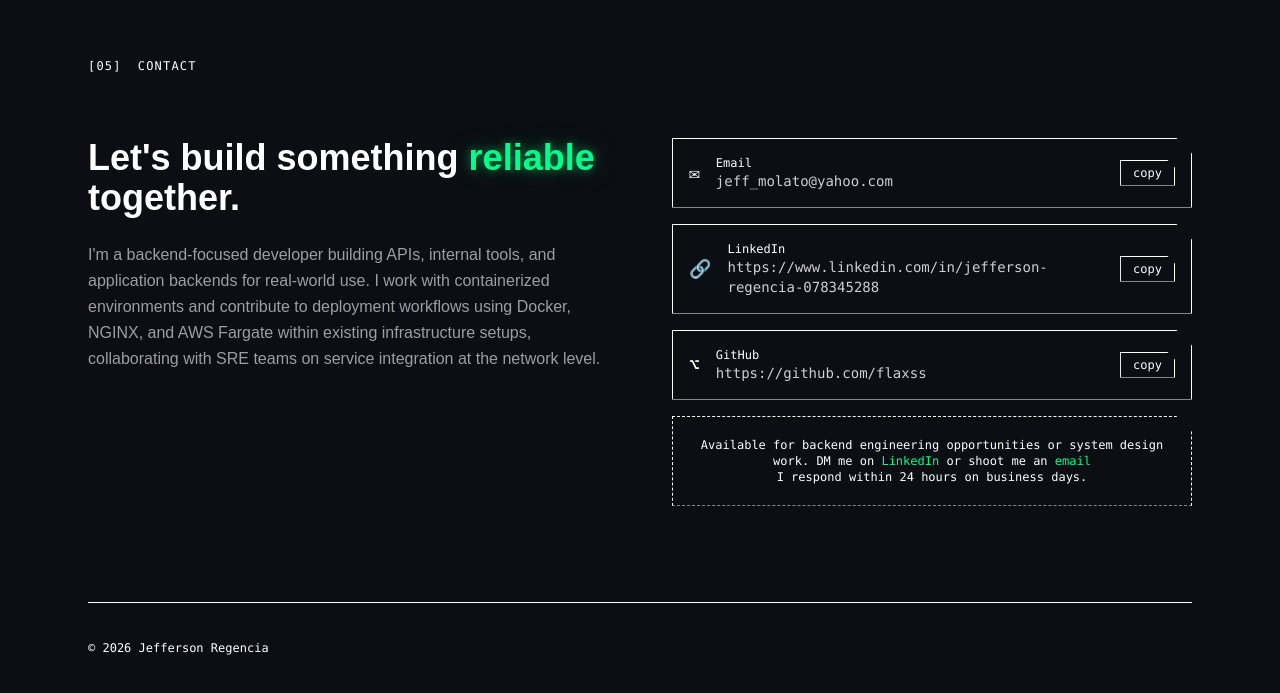
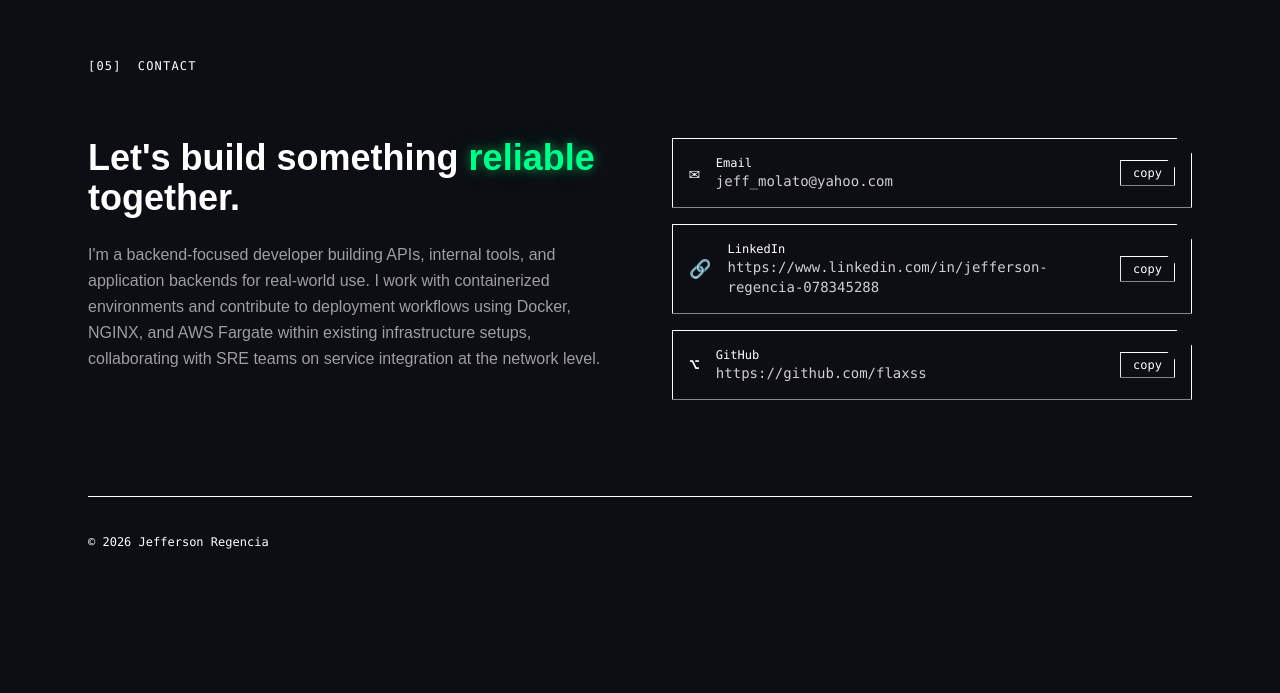
Before and after one commit to flaxss/portfolio, a React (Vite) app: page / in a window 1280 px wide. Shown: the part 4832-5525 px from the top of the page. After the commit the page ends 5497 px from the top, so only its background shows below. Built offline with nearby package versions, Linux system fonts and the light colour scheme.

Commit message:
chore: remove extra on contact section

```diff
--- a/src/components/Contact.tsx
+++ b/src/components/Contact.tsx
@@ -83,7 +83,7 @@ export default function Contact() {
             ))}
 
             {/* Quick message hint */}
-            <div className="border border-dashed border-border clip-corner p-5 text-center">
+            {/* <div className="border border-dashed border-border clip-corner p-5 text-center">
               <p className="font-mono text-xs text-muted">
                 Available for backend engineering opportunities or system design work. DM me on{' '}
                 <a href={linked_in} target="_blank" rel="noopener noreferrer" className="text-neon">
@@ -96,7 +96,7 @@ export default function Contact() {
                 <br />
                 I respond within 24 hours on business days.
               </p>
-            </div>
+            </div> */}
           </div>
         </div>
 
```
